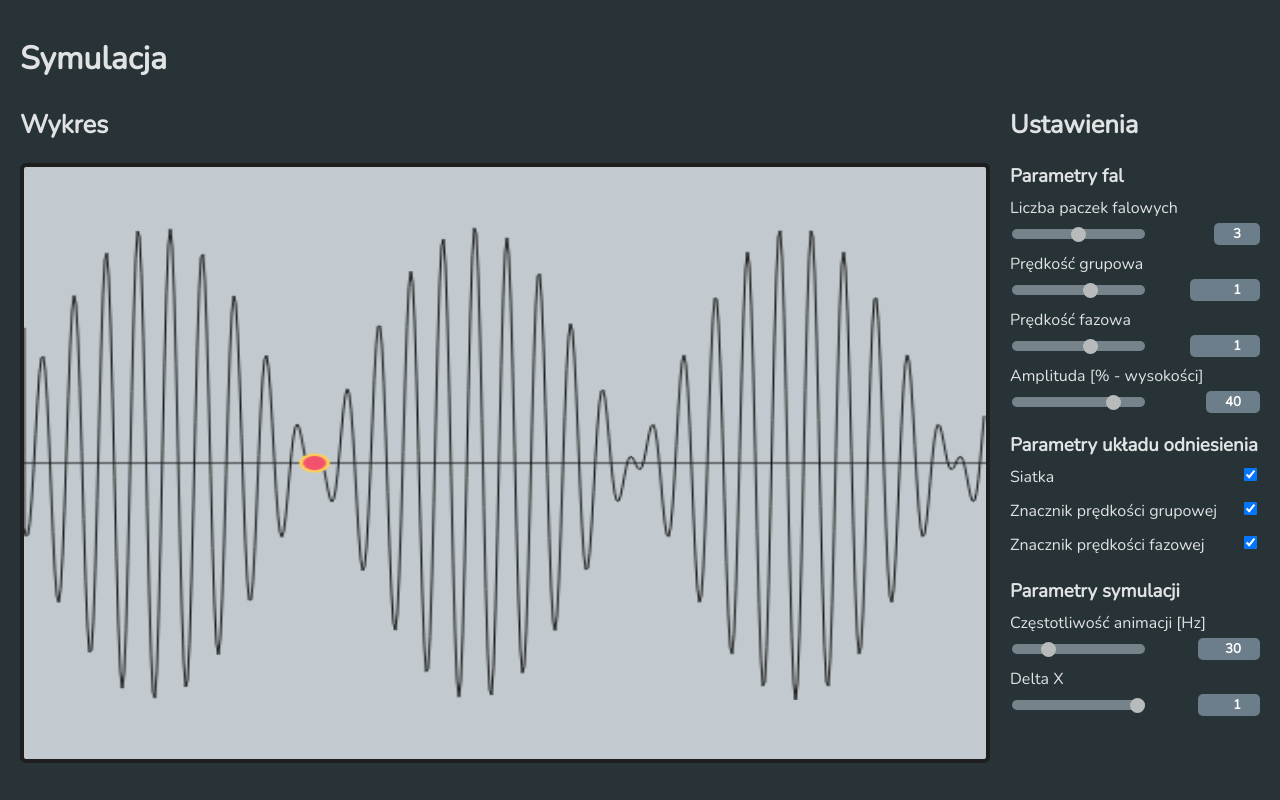
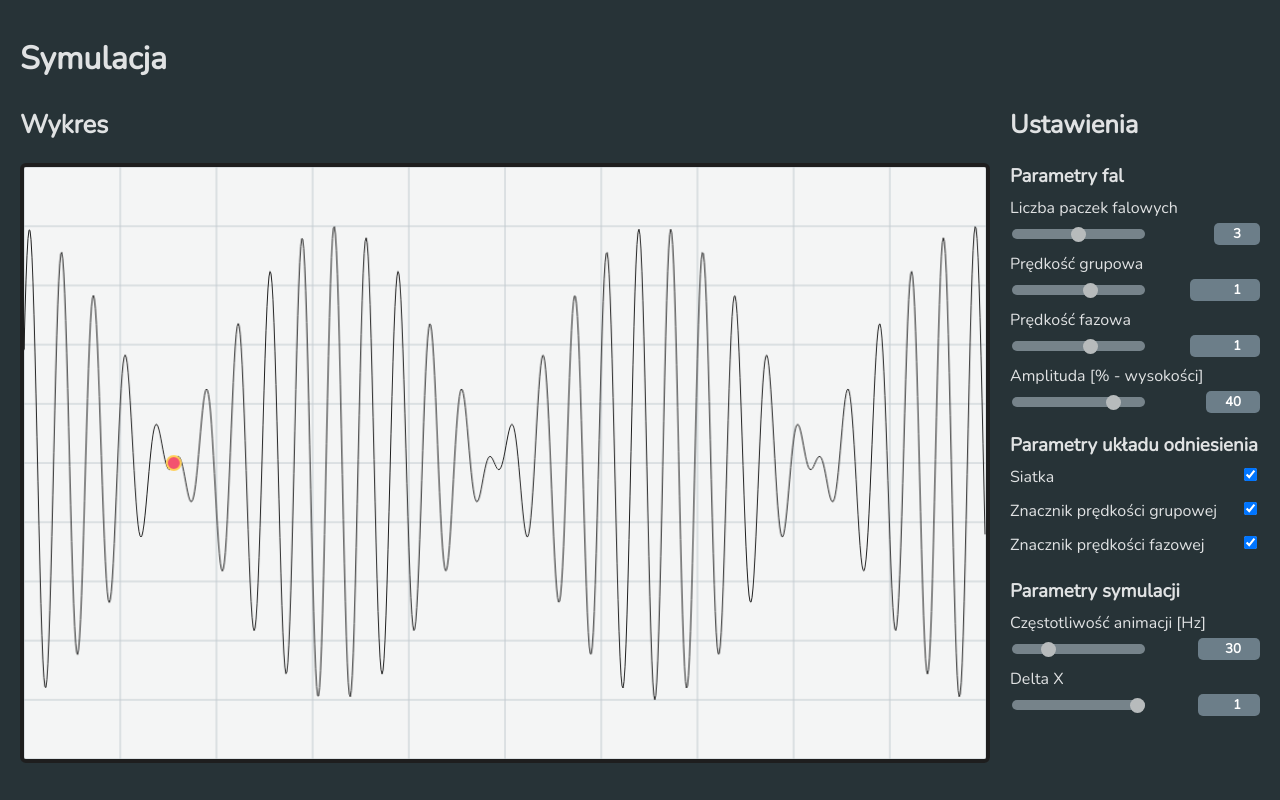
Before and after one commit to kubamarchut/WFIT-projekt, a plain HTML site: page index.html in a window 1280 px wide. Shown: the part 800-1600 px from the top of the page. Drawn offline with nearby package versions, Linux system fonts and the light colour scheme.

Commit message:
adding controls some on-off switches

```diff
--- a/css/main.css
+++ b/css/main.css
@@ -49,7 +49,7 @@ div.page-title{
   width: 100%;
   height: 75vmin;
 
-  background: #C2CACF;
+  background: #F4F5F5;
   border: 4px solid #1e1e1e;
   border-radius: 6px;
 }
--- a/js/main.js
+++ b/js/main.js
@@ -5,6 +5,10 @@ let canvasWidth = c.width;
 let canvasHeight = c.height;
 
 let pointRadius = 6;
+
+let showGrid = true;
+let showGrpVel = true;
+let showPhsVel = true;
 
 let grpVel = 1;
 let phsVel = 1;
@@ -15,7 +19,7 @@ let animationFrequency = 30;
 let deltaX = 1;
 let playAnimation = true;
 
-let numWP = 3;
+let numpf = 3;
 let k, dk;
 let k1, k2;  //Liczba falowa 1 i 2
 let freq, df;
@@ -23,7 +27,7 @@ let f1, f2; //częstość kołowa 1 i 2
 
 function reCalculateParams(){
   let lambda = canvasWidth/10;
-  k = 2 * numWP * Math.PI / lambda;
+  k = 2 * numpf * Math.PI / lambda;
   dk = .05 * k;
   k1 = k + dk;    //liczba falowa 1
   k2 = k - dk;    //Liczba falowa 2
@@ -51,12 +55,19 @@ function changeGrpVel(newGrpVel){
 
 function drawGrid(){
   // draw vertical line
-  ctx.moveTo(0, canvasHeight/2);
-  ctx.lineTo(canvasWidth, canvasHeight/2);
+  ctx.strokeStyle = "#C2CACF";
+  for (var i = 0; i <= canvasWidth; i+=canvasWidth/10) {
+    ctx.moveTo(i, 0);
+    ctx.lineTo(i, canvasHeight);
+  }
+  for (var i = 0; i <= canvasHeight; i+=canvasHeight/10) {
+    ctx.moveTo(0, i);
+    ctx.lineTo(canvasWidth, i);
+  }
+  ctx.stroke();
+  ctx.beginPath();
+  // draw horizontal line
 
-  // draw horizontal line
-  //ctx.moveTo(t%canvasWidth, 0);
-  //ctx.lineTo(t%canvasWidth, canvasHeight);
   //ctx.moveTo(0, canvasHeight/2);
 }
 function drawPoint(x, y, d, color){
@@ -75,7 +86,7 @@ function animate() {
   t++;
   ctx.clearRect(0, 0, canvasWidth, canvasHeight);
   ctx.beginPath();
-  drawGrid();
+  if (showGrid) drawGrid();
   ctx.moveTo(0, 0.5*canvasHeight + amplitude*canvasHeight * Math.sin(0.3 * 0 - 0.1 * t));
 
 
@@ -85,13 +96,13 @@ function animate() {
   ctx.strokeStyle = "#1E1E1E";
   ctx.stroke();
 
-  if(phsVel == grpVel){
+  if(phsVel == grpVel && showGrpVel && showPhsVel){
     drawPoint(t*grpVel % canvasWidth, 0.5*canvasHeight, pointRadius+2, "rgba(255, 207, 86, 1)");
   }
   else{
-    drawPoint(t*grpVel % canvasWidth, 0.5*canvasHeight, pointRadius, "rgba(255, 207, 86, 1)");
+    if (showGrpVel) drawPoint(t*grpVel % canvasWidth, 0.5*canvasHeight, pointRadius, "rgba(255, 207, 86, 1)");
   }
-  drawPoint(t*phsVel % canvasWidth, 0.5*canvasHeight, pointRadius, "rgba(243, 82, 111, 1)");
+  if (showPhsVel) drawPoint(t*phsVel % canvasWidth, 0.5*canvasHeight, pointRadius, "rgba(243, 82, 111, 1)");
 
   ctx.beginPath();
 
@@ -99,5 +110,5 @@ function animate() {
     setTimeout(animate, 1/animationFrequency*1000);
   }
 }
-reCalculateParams();
+resizeCanvas();
 animate();
--- a/js/resize.js
+++ b/js/resize.js
@@ -1,5 +1,4 @@
 window.addEventListener('resize', resizeCanvas);
-resizeCanvas();
 
 function resizeCanvas(){
   c.width = c.offsetWidth;
```
